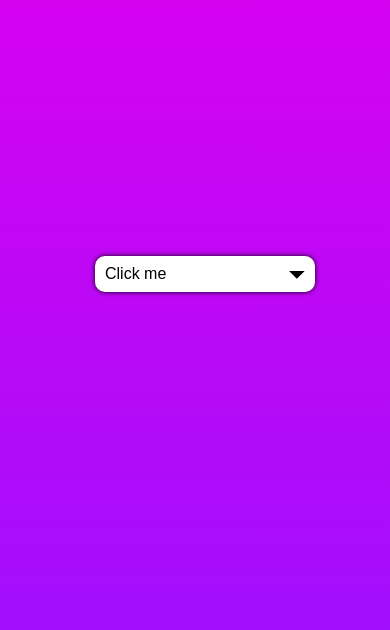
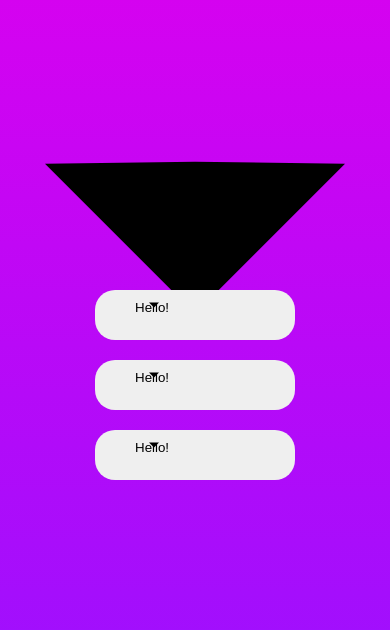
Before and after one commit to GarajedeIdeas/LiveCoding-Animaciones-super-potentes-con-Framer-Motion-y-Nextjs, a React (Create React App) app: page / in a window 390 px wide. Shown: the part 102-732 px from the top of the page. Built offline with nearby package versions, Linux system fonts and the light colour scheme; a web font is replaced by a local one.

Commit message:
responsive button

```diff
--- a/src/App.tsx
+++ b/src/App.tsx
@@ -1,7 +1,9 @@
 import { AnimatePresence, motion, Variants } from "framer-motion";
 import { useState } from "react";
 import styled from "styled-components";
+import Chevron from "./icons/Chevron";
 import "./reset.css";
+import { ResponsiveButton } from "./ResponsiveButton";
 
 const Container = styled(motion.div)`
   background: linear-gradient(180deg, #d0e, #91f);
@@ -10,6 +12,7 @@ const Container = styled(motion.div)`
   display: flex;
   justify-content: center;
   align-items: center;
+  flex-direction: column;
 
   * {
     font-family: sofia-pro, sans-serif;
@@ -18,111 +21,14 @@ const Container = styled(motion.div)`
     -webkit-font-smoothing: antialiased;
   }
 `;
-const DropDown = styled(motion.div)`
-  position: relative;
-  width: 200px;
-`;
-
-const DrodownHeader = styled(motion.div)`
-  background: white;
-  padding: 10px;
-  cursor: pointer;
-  width: 100%;
-  border-radius: 10px;
-  box-shadow: 0 0 5px black;
-  margin-bottom: 5px;
-  display: flex;
-  justify-content: space-between;
-  align-items: center;
-`;
-
-const DrodownOptions = styled(motion.ul)`
-  background: white;
-  padding: 10px;
-  width: 100%;
-
-  li {
-    margin-bottom: 10px;
-
-    &:last-child {
-      margin-bottom: 0;
-    }
-  }
-`;
-
-const TickWrapper = styled(motion.div)`
-  transform-origin: center center;
-`;
-
-const Tick = styled(motion.svg)`
-  height: 8px;
-`;
-
-const DrodownOption = styled(motion.li)``;
-
-const drodownOptionsVariants: Variants = {
-  hidden: {
-    opacity: 0
-  },
-  visible: {
-    opacity: 1,
-    transition: {
-      delayChildren: 0.3,
-      duration: 1,
-      staggerChildren: 0.5
-    }
-  }
-};
-
-const drodownOptionsVariant: Variants = {
-  hidden: {
-    x: 0,
-    opacity: 0
-  },
-  visible: {
-    x: 10,
-    opacity: 1
-  }
-};
 
 export default function App() {
-  const [isVisible, setIsVisible] = useState(false);
-
   return (
-    <Container animate={isVisible ? "visible" : "hidden"}>
-      <DropDown>
-        <DrodownHeader onClick={() => setIsVisible(!isVisible)}>
-          <span>Click me</span>
-          <TickWrapper
-            animate={
-              isVisible
-                ? {
-                    rotate: 180,
-                    transition: {
-                      delay: 0.25
-                    }
-                  }
-                : {
-                    rotate: 0
-                  }
-            }
-          >
-            <Tick viewBox="0 0 614 309.07" height="8">
-              <g>
-                <polygon points="1.15,0.5 606.85,0.5 304,303.35 	" />
-              </g>
-            </Tick>
-          </TickWrapper>
-        </DrodownHeader>
-
-        <AnimatePresence>
-          <DrodownOptions variants={drodownOptionsVariants} initial={false}>
-            {["Option 1", "Option 2", "Option 3"].map((option) => (
-              <DrodownOption variants={drodownOptionsVariant}>{option}</DrodownOption>
-            ))}
-          </DrodownOptions>
-        </AnimatePresence>
-      </DropDown>
+    <Container>
+      <Chevron height={200} id="hola" />
+      <ResponsiveButton />
+      <ResponsiveButton />
+      <ResponsiveButton />
     </Container>
   );
 }
--- /dev/null
+++ b/src/ResponsiveButton.tsx
@@ -0,0 +1,51 @@
+import { motion } from "framer-motion";
+import React from "react";
+import styled from "styled-components";
+import Chevron from "./icons/Chevron";
+import "./reset.css";
+
+const Element = styled(motion.button)`
+  border: none;
+  border-radius: 20px;
+  padding: 10px 20px;
+  display: flex;
+  justify-content: space-around;
+  align-items: flex-start;
+  flex-direction: row;
+  height: 50px;
+  margin-bottom: 20px;
+  width: 200px;
+`;
+
+const Text = styled.span`
+  font-size: 20px;
+`;
+
+export const ResponsiveButton = () => {
+  return (
+    <Element
+      whileHover={{
+        backgroundColor: "#f00"
+      }}
+      whileTap={{
+        scale: 2,
+        backgroundColor: "#0f0",
+        rotate: 100
+      }}
+      onClick={() => console.log("hola amigos y amigas")}
+    >
+      <motion.span
+        initial={{ x: 0 }}
+        animate={{
+          x: 20,
+          transition: {
+            duration: 1
+          }
+        }}
+      >
+        Hello!
+      </motion.span>
+      <Chevron width={10} height={10} />
+    </Element>
+  );
+};
--- /dev/null
+++ b/src/icons/Chevron.tsx
@@ -0,0 +1,15 @@
+import styled from "styled-components";
+
+const Icon = styled.svg``;
+
+const Chevron = ({ ...props }) => (
+  <Icon>
+    <svg x="0px" y="0px" viewBox="0 0 840 425" {...props}>
+      <g>
+        <polygon points="840.02,-1 420,419.02 -0.02,-1 420,-6.66 	" />
+      </g>
+    </svg>
+  </Icon>
+);
+
+export default Chevron;
```
